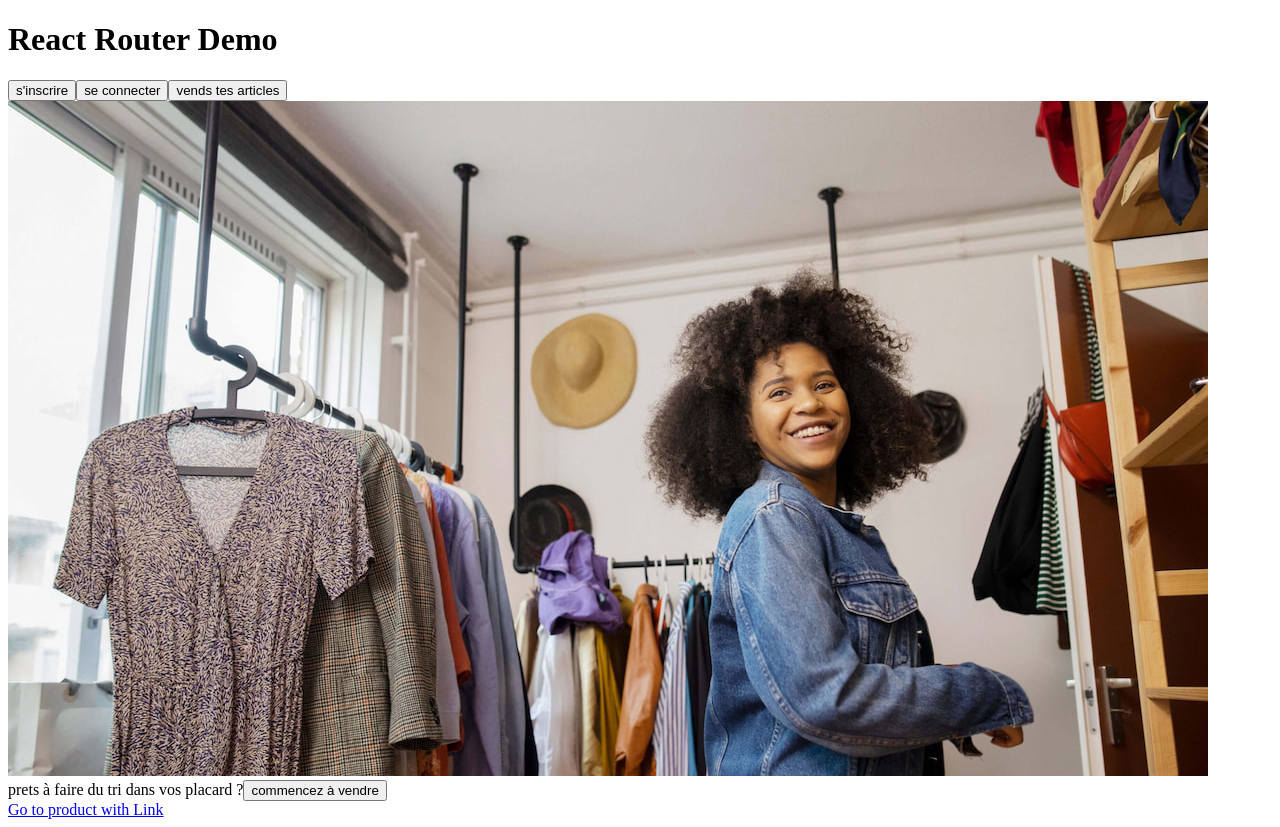
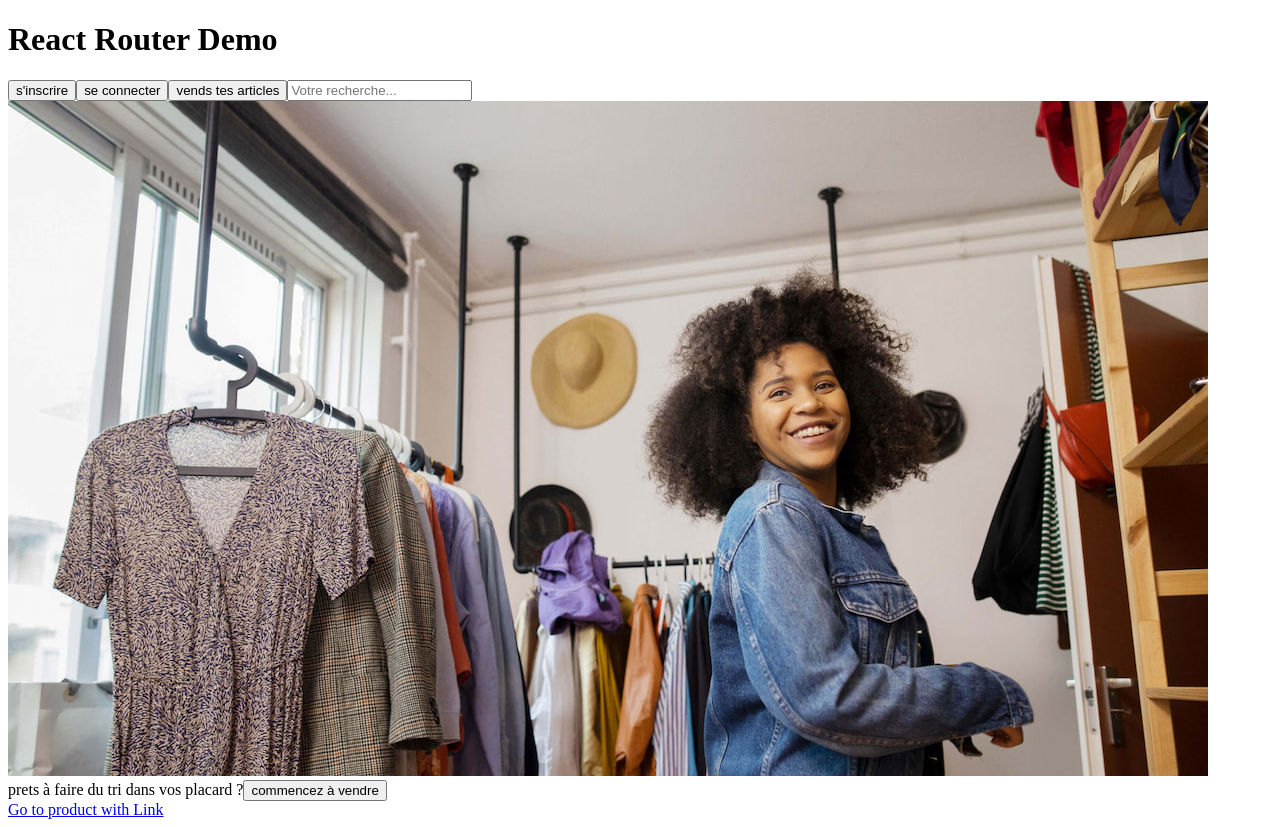
Before and after one commit to JimmyDmtrx/Vinted-react, a React (Create React App) app: page / in a window 1280 px wide. Built offline with nearby package versions, Linux system fonts and the light colour scheme; no server answers.

Commit message:
second try

```diff
--- a/src/components/Header.js
+++ b/src/components/Header.js
@@ -5,6 +5,7 @@ const Header = () => {
       <button>s'inscrire</button>
       <button>se connecter</button>
       <button>vends tes articles</button>
+      <input type="text" placeholder="Votre recherche..." />
     </div>
   );
 };
```
